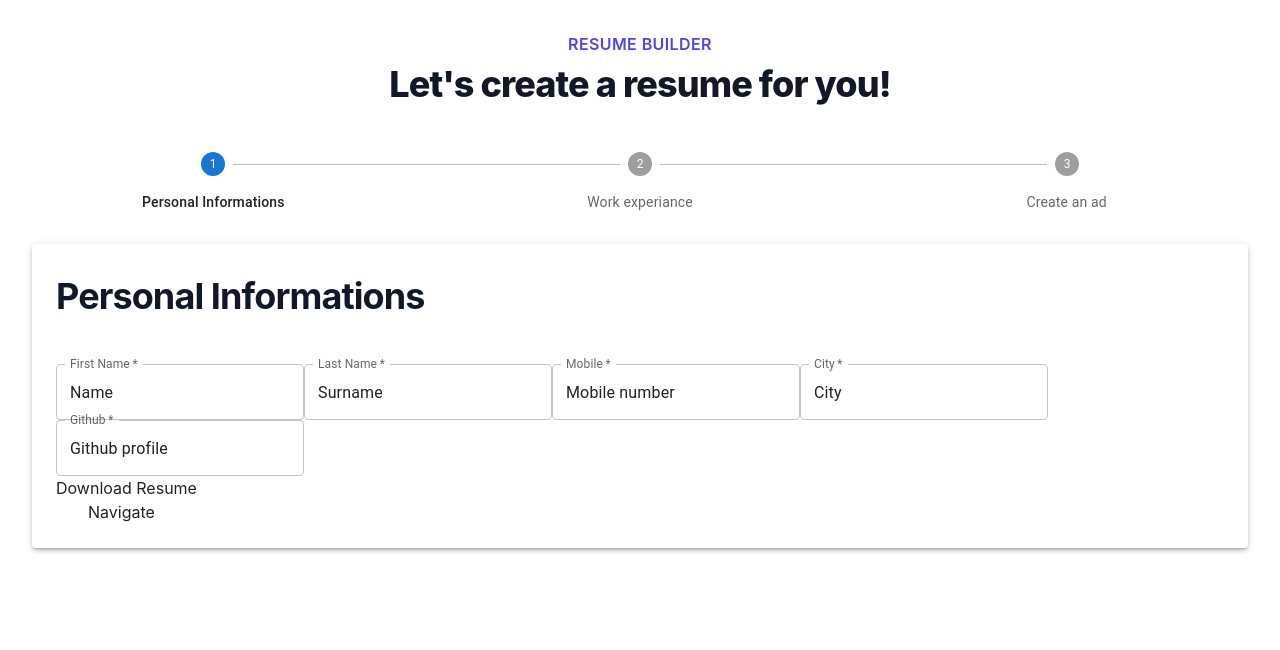
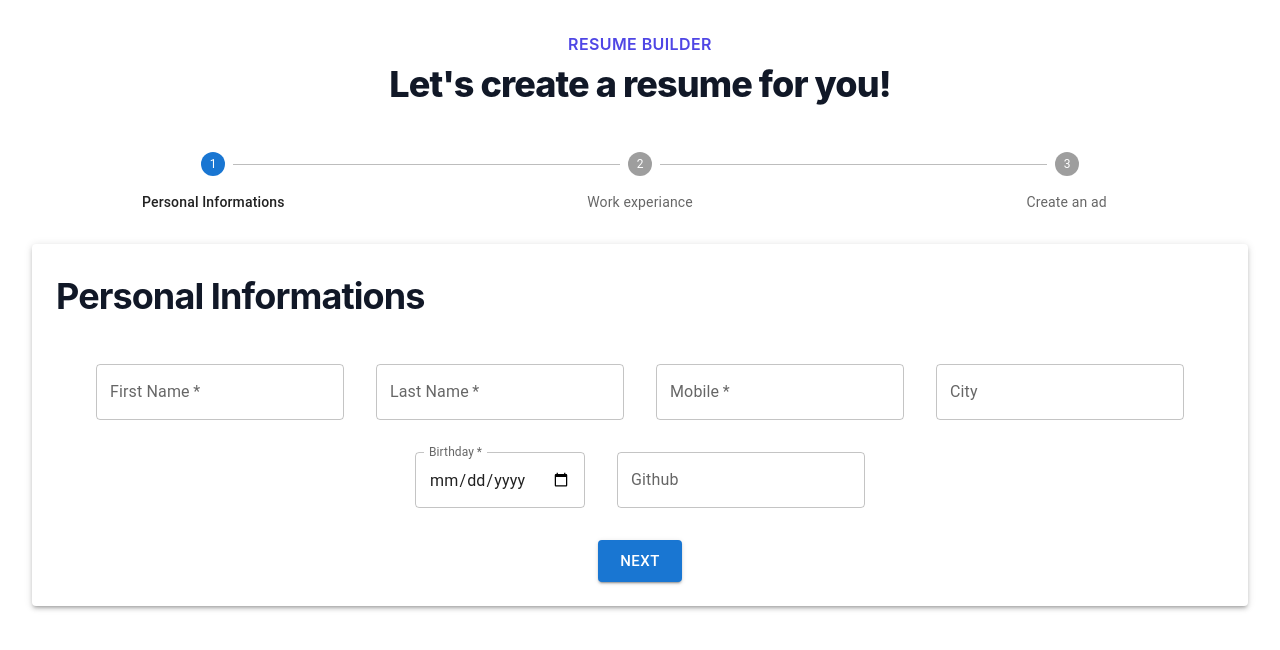
Before and after one commit to dziekiczan1/resumebuilder, a React (Create React App) app in the folder client/: page / in a window 1280 px wide. Shown: the top 650 px of the page. Built offline with nearby package versions, Linux system fonts and the light colour scheme.

Commit message:
added redux for state managment

```diff
--- a/client/src/App.tsx
+++ b/client/src/App.tsx
@@ -1,4 +1,5 @@
 import React, { useState } from "react";
+import { useSelector } from "react-redux";
 import "./App.css";
 
 import Paper from "@mui/material/Paper";
@@ -12,7 +13,8 @@ import PersonalInfo from "./components/PersonalInfo";
 
 const App = () => {
   const steps = ["Personal Informations", "Work experiance", "Create an ad"];
-  const [activeStep, setActiveStep] = useState(0);
+  const activeStep = useSelector((state: any) => state.step.activeStep);
+  console.log(activeStep);
   return (
     <>
       <div className="mt-8 lg:text-center">
@@ -34,10 +36,7 @@ const App = () => {
         <BrowserRouter>
           <Routes>
             <Route path="/" element={<PersonalInfo />} />
-            <Route
-              path="/workexp"
-              element={<WorkExperiance activeStep={activeStep} />}
-            />
+            <Route path="/workexp" element={<WorkExperiance />} />
           </Routes>
         </BrowserRouter>
       </Paper>
--- a/client/src/components/PersonalInfo.tsx
+++ b/client/src/components/PersonalInfo.tsx
@@ -1,38 +1,28 @@
 import React, { useState } from "react";
 import { useNavigate } from "react-router-dom";
-import axios from "axios";
-import saveAs from "file-saver";
 import TextField from "@mui/material/TextField";
+import { useDispatch, useSelector } from "react-redux";
+import { addProfileSection } from "../services/resumeSlice";
+import { increment } from "../services/stepSlice";
+import Button from "@mui/material/Button";
 
 const PersonalInfo = () => {
   const navigate = useNavigate();
   const [name, setName] = useState({
-    name: "Name",
-    surname: "Surname",
-    mobile: "Mobile number",
-    city: "City",
-    github: "Github profile",
+    name: "",
+    surname: "",
+    mobile: "",
+    city: "",
+    birthday: "",
+    github: "",
   });
+  const personalInfo = useSelector((state: any) => state.resume.profileSection);
+  const dispatch = useDispatch();
 
-  const nextStep = (e: any) => {
-    e.preventDefault();
-
-    const data = { name: name };
-
-    axios
-      .post("http://localhost:5000/resume-createpdf", data)
-      .then(() =>
-        axios.get("http://localhost:5000/resume-fetchpdf", {
-          responseType: "blob",
-        })
-      )
-      .then((res) => {
-        const pdfBlob = new Blob([res.data], { type: "application/pdf" });
-
-        saveAs(pdfBlob, "Resume.pdf");
-      });
-
-    e.target.reset();
+  const handleClick = (e: any) => {
+    navigate("/workexp");
+    dispatch(addProfileSection(name));
+    dispatch(increment());
   };
 
   return (
@@ -41,12 +31,13 @@ const PersonalInfo = () => {
         Personal Informations
       </p>
 
-      <form onSubmit={nextStep}>
+      <form onSubmit={handleClick}>
+        <div className="flex flex-row flex-wrap justify-center items-center gap-8">
           <TextField
             required
             id="outlined-required"
             label="First Name"
-          defaultValue={name.name}
+            defaultValue={personalInfo.name}
             onChange={(e) => setName({ ...name, name: e.target.value })}
           />
 
@@ -54,7 +45,7 @@ const PersonalInfo = () => {
             required
             id="outlined-required"
             label="Last Name"
-          defaultValue={name.surname}
+            defaultValue={personalInfo.surname}
             onChange={(e) => setName({ ...name, surname: e.target.value })}
           />
 
@@ -62,32 +53,39 @@ const PersonalInfo = () => {
             required
             id="outlined-required"
             label="Mobile"
-          defaultValue={name.mobile}
+            defaultValue={personalInfo.mobile}
             onChange={(e) => setName({ ...name, mobile: e.target.value })}
           />
 
           <TextField
-          required
             id="outlined-required"
             label="City"
-          defaultValue={name.city}
+            defaultValue={personalInfo.city}
             onChange={(e) => setName({ ...name, city: e.target.value })}
           />
 
           <TextField
             required
             id="outlined-required"
-          label="Github"
-          defaultValue={name.github}
+            label="Birthday"
+            type="date"
+            InputLabelProps={{ shrink: true }}
             onChange={(e) => setName({ ...name, github: e.target.value })}
           />
-        <div>
-          <button type="submit">Download Resume</button>
+
+          <TextField
+            id="outlined-required"
+            label="Github"
+            defaultValue={personalInfo.github}
+            onChange={(e) => setName({ ...name, github: e.target.value })}
+          />
+        </div>
+        <div className="mt-8 flex justify-center items-center">
+          <Button variant="contained" size="large" type="submit">
+            Next
+          </Button>
         </div>
       </form>
-      <button className="pl-8" onClick={() => navigate("/workexp")}>
-        Navigate
-      </button>
     </>
   );
 };
--- a/client/src/components/WorkExperiance.tsx
+++ b/client/src/components/WorkExperiance.tsx
@@ -1,13 +1,45 @@
-import React from "react";
+import React, { useState } from "react";
 import { useNavigate } from "react-router-dom";
+import { useDispatch, useSelector } from "react-redux";
+import { increment, decrement } from "../services/stepSlice";
+import { addWorkExp } from "../services/workexpSlice";
+import TextField from "@mui/material/TextField";
 
-const WorkExperiance = ({ activeStep }: any) => {
+const WorkExperiance = () => {
+  const dispatch = useDispatch();
+  const [workexp, setWorkexp] = useState([{ name: "", company: "" }]);
+
+  const handleClick = (e: any) => {
+    navigate("/");
+    dispatch(addWorkExp(workexp));
+    dispatch(increment());
+  };
+
   const navigate = useNavigate();
   return (
     <div>
-      WorkExperiance{" "}
-      <button className="pl-8" onClick={() => navigate(-1)}>
-        Navigate{activeStep}
+      <form onSubmit={handleClick}>
+        <div className="flex flex-row flex-wrap justify-center items-center gap-8">
+          <TextField
+            required
+            id="outlined-required"
+            label="First Name"
+            defaultValue={workexp}
+            onChange={(e) =>
+              setWorkexp({ ...workexp, company: e.target.value })
+            }
+          />
+        </div>
+      </form>
+
+      <button
+        className="pl-8"
+        onClick={() => {
+          navigate(-1);
+          dispatch(decrement());
+        }}
+      >
+        Navigate
       </button>
     </div>
   );
--- a/client/src/index.tsx
+++ b/client/src/index.tsx
@@ -2,14 +2,16 @@ import React from "react";
 import ReactDOM from "react-dom/client";
 import "./index.css";
 import App from "./App";
-import PersonalInfo from "./components/PersonalInfo";
-import WorkExperiance from "./components/WorkExperiance";
+import { Provider } from "react-redux";
+import { store } from "./store/store";
 
 const root = ReactDOM.createRoot(
   document.getElementById("root") as HTMLElement
 );
 root.render(
   <React.StrictMode>
-    <App />
+    <Provider store={store}>
+      <App />
+    </Provider>
   </React.StrictMode>
 );
--- /dev/null
+++ b/client/src/services/resumeSlice.tsx
@@ -0,0 +1,22 @@
+import { createSlice } from "@reduxjs/toolkit";
+
+export const profileInfoSlice = createSlice({
+  name: "resume",
+  initialState: {
+    profileSection: {
+      name: "",
+      surname: "",
+      mobile: "",
+      city: "",
+      birthday: "",
+      github: "",
+    },
+  },
+  reducers: {
+    addProfileSection: (state, action) => {
+      state.profileSection = action.payload;
+    },
+  },
+});
+export const { addProfileSection } = profileInfoSlice.actions;
+export default profileInfoSlice.reducer;
--- /dev/null
+++ b/client/src/services/stepSlice.tsx
@@ -0,0 +1,18 @@
+import { createSlice } from "@reduxjs/toolkit";
+
+export const stepSlice = createSlice({
+  name: "step",
+  initialState: {
+    activeStep: 0,
+  },
+  reducers: {
+    increment: (state) => {
+      state.activeStep += 1;
+    },
+    decrement: (state) => {
+      state.activeStep -= 1;
+    },
+  },
+});
+export const { increment, decrement } = stepSlice.actions;
+export default stepSlice.reducer;
--- /dev/null
+++ b/client/src/services/workexpSlice.tsx
@@ -0,0 +1,15 @@
+import { createSlice } from "@reduxjs/toolkit";
+
+export const workExpSlice = createSlice({
+  name: "work",
+  initialState: {
+    workExperiance: [],
+  },
+  reducers: {
+    addWorkExp: (state, action) => {
+      state.workExperiance = action.payload;
+    },
+  },
+});
+export const { addWorkExp } = workExpSlice.actions;
+export default workExpSlice.reducer;
--- /dev/null
+++ b/client/src/store/store.tsx
@@ -0,0 +1,12 @@
+import { configureStore } from "@reduxjs/toolkit";
+import resumeSliceReducer from "../services/resumeSlice";
+import stepSliceReducer from "../services/stepSlice";
+import workExpReducer from "../services/workexpSlice";
+
+export const store = configureStore({
+  reducer: {
+    resume: resumeSliceReducer,
+    step: stepSliceReducer,
+    workexp: workExpReducer,
+  },
+});
```
Lines whose indentation alone changed are shown as unchanged.
